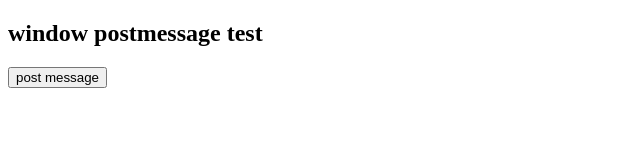
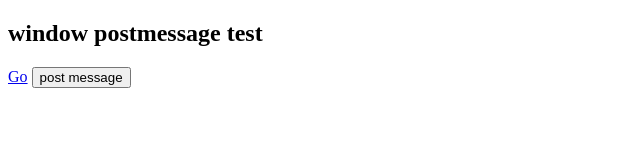
Before and after one commit to Dmdl/node_ssl, a website: page public/index.html in a window 1280 px wide. Shown: the whole page, without its empty margins (0-640 px from the left). Drawn offline with Linux system fonts and the light colour scheme.

Commit message:
added fitbit url

```diff
--- a/public/index.html
+++ b/public/index.html
@@ -9,6 +9,8 @@
 
 <body>
     <h2>window postmessage test</h2>
+
+    <a href="https://www.fitbit.com/in-app/payments/pushProvisioning">Go</a>
 
     <button id="post-button">post message</button>
 
```
